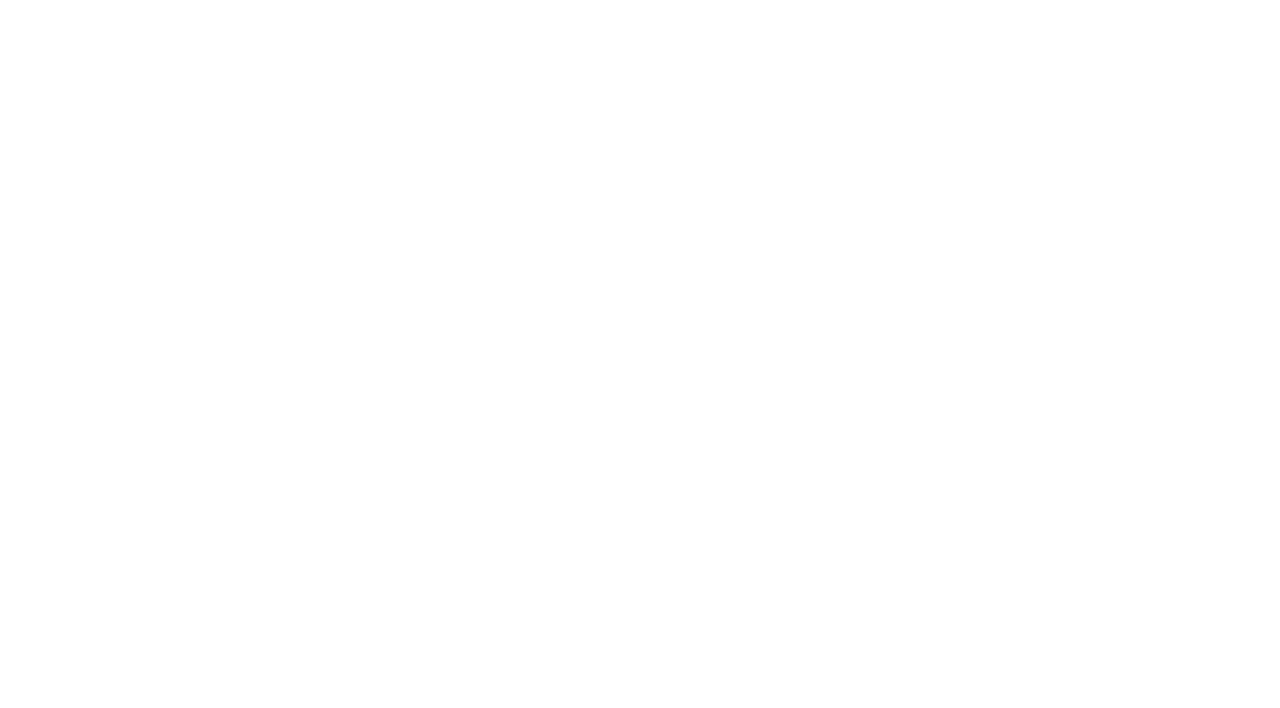
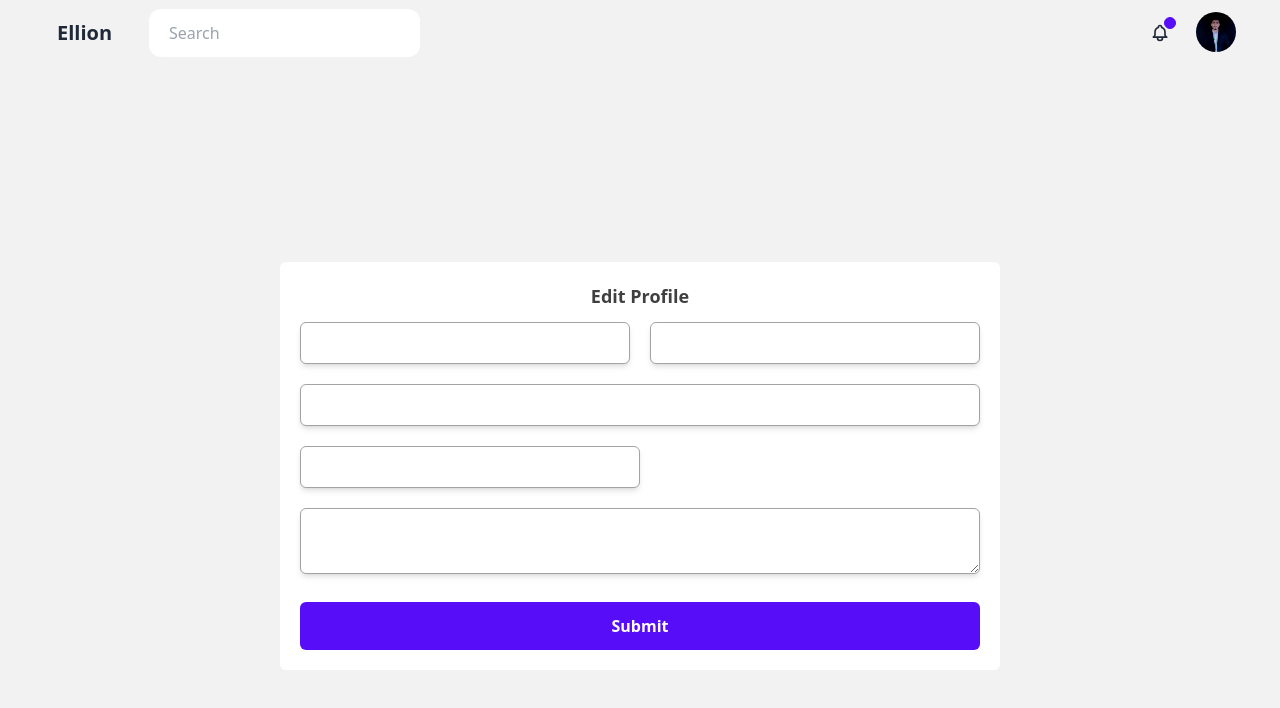
Before and after one commit to hasibul-kabir/ellion-socialmedia-client, a React (Create React App) app: page /profile/1/edit in a window 1280 px wide. Before the commit this address had no page. Shown: the top 708 px of the page. Built offline with nearby package versions, Linux system fonts and the light colour scheme.

Commit message:
profile edit page design

```diff
--- a/src/App.js
+++ b/src/App.js
@@ -1,6 +1,7 @@
 import { Route, Routes } from "react-router-dom";
 import Home from "./pages/Home";
 import Profile from "./pages/Profile";
+import EditProfile from "./pages/EditProfile";
 
 
 function App() {
@@ -8,6 +9,7 @@ function App() {
     <Routes>
       <Route path="/feed" element={<Home />} />
       <Route path="/profile/:Id" element={<Profile />} />
+      <Route path="/profile/:Id/edit" element={<EditProfile />} />
     </Routes>
 
   );
--- /dev/null
+++ b/src/pages/EditProfile.js
@@ -0,0 +1,28 @@
+import React from 'react'
+import Layout from '../components/Layouts/Layout'
+
+const EditProfile = () => {
+    return (
+        <Layout>
+            <div className='mx-5 md:mx-10 flex justify-center items-center h-[100vh]'>
+                <div className='p-5 w-3/5 rounded-md bg-base-100'>
+                    <h3 className='text-lg font-bold text-neutral-700 text-center'>Edit Profile</h3>
+
+                    <form className='mt-3 flex flex-col gap-y-5'>
+                        <div className='flex flex-col gap-y-5 md:flex-row md:gap-x-5'>
+                            <input className='px-3 py-2 w-full md:w-1/2 rounded-md border border-neutral-400 shadow-md focus:outline-none' type='text' />
+                            <input className='px-3 py-2 w-full md:w-1/2 rounded-md border border-neutral-400 shadow-md focus:outline-none' type='text' />
+                        </div>
+                        <input className='px-3 py-2 w-full rounded-md border border-neutral-400 shadow-md focus:outline-none' type='email' />
+                        <input className='px-3 py-2 w-full md:w-1/2 rounded-md border border-neutral-400 shadow-md focus:outline-none' type='text' />
+                        <textarea className='px-3 py-2 w-full  rounded-md border border-neutral-400 shadow-md focus:outline-none' type='text' />
+
+                        <div className='mt-2 p-3 rounded-md w-full bg-primary text-center text-normal text-base-100 font-bold hover:bg-base-300 hover:text-neutral-700 cursor-pointer'>Submit</div>
+                    </form>
+                </div>
+            </div>
+        </Layout>
+    )
+}
+
+export default EditProfile
```
